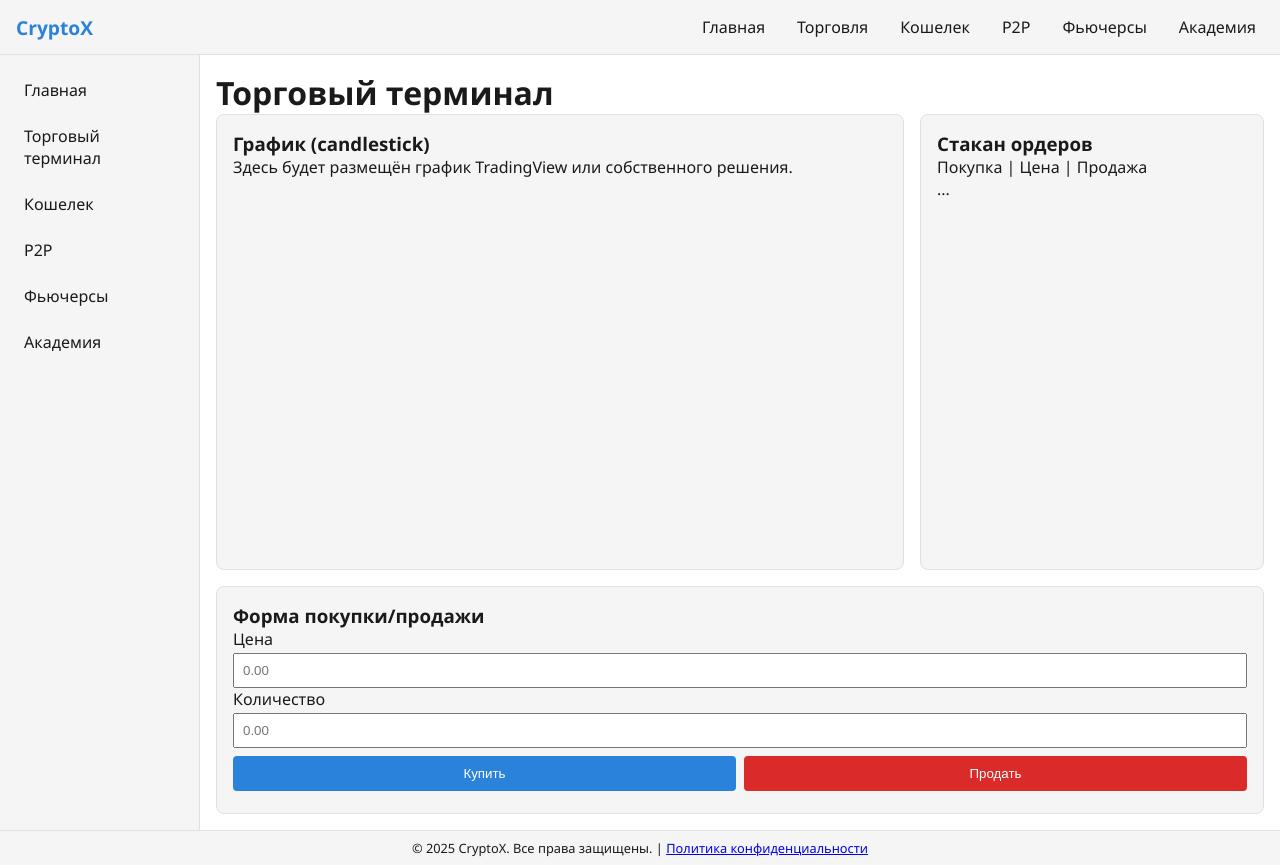
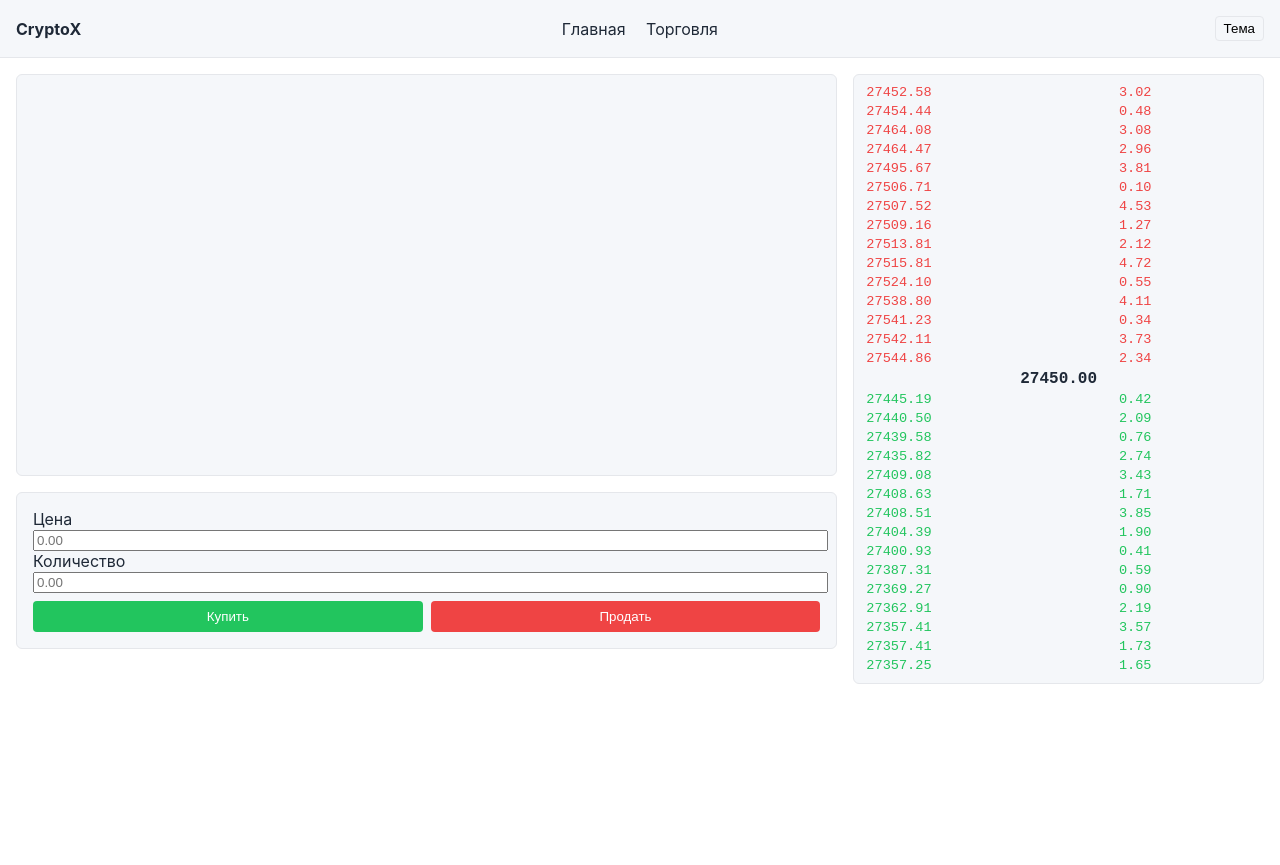
Before and after one commit to t1meofmy3nd/progect_cr, a plain HTML site: page trading.html in a window 1280 px wide. After the commit the page ends 800 px from the top, so only its background shows below. Drawn offline with Linux system fonts and the light colour scheme; a script that the page names is missing.

Commit message:
Rewrite exchange site

```diff
--- /dev/null
+++ b/script.js
@@ -0,0 +1,57 @@
+// Переключение темы
+const toggle = document.getElementById('themeToggle');
+if (toggle) {
+  const stored = localStorage.getItem('theme');
+  if (stored === 'dark') document.body.classList.add('dark');
+  toggle.addEventListener('click', () => {
+    const dark = document.body.classList.toggle('dark');
+    localStorage.setItem('theme', dark ? 'dark' : 'light');
+  });
+}
+
+// Симуляция стакана ордеров
+const askBody = document.getElementById('asks');
+const bidBody = document.getElementById('bids');
+const midEl = document.getElementById('midPrice');
+
+if (askBody && bidBody) {
+  const mid = 27450;
+
+  const rand = (min, max) => Math.random() * (max - min) + min;
+
+  function gen() {
+    const asks = [], bids = [];
+    for (let i = 0; i < 15; i++) {
+      asks.push({p: mid + rand(1, 100), v: rand(0.01, 5)});
+      bids.push({p: mid - rand(1, 100), v: rand(0.01, 5)});
+    }
+    asks.sort((a,b) => a.p - b.p);
+    bids.sort((a,b) => b.p - a.p);
+    return {asks, bids};
+  }
+
+  function render(rows, tbody, cls) {
+    rows.forEach((r, i) => {
+      let row = tbody.rows[i] || tbody.insertRow();
+      let price = row.cells[0] || row.insertCell();
+      let vol = row.cells[1] || row.insertCell();
+      if (price.textContent !== r.p.toFixed(2) || vol.textContent !== r.v.toFixed(2)) {
+        row.classList.add(cls);
+        setTimeout(() => row.classList.remove(cls), 500);
+      }
+      price.textContent = r.p.toFixed(2);
+      vol.textContent = r.v.toFixed(2);
+    });
+    while (tbody.rows.length > rows.length) tbody.deleteRow(-1);
+  }
+
+  function update() {
+    const {asks, bids} = gen();
+    render(asks, askBody, 'flash-red');
+    render(bids, bidBody, 'flash-green');
+    midEl.textContent = mid.toFixed(2);
+  }
+
+  update();
+  setInterval(update, 2000 + Math.random()*1000);
+}
--- a/style.css
+++ b/style.css
@@ -1,201 +1,152 @@
-/*
-  CSS Style for Crypto Exchange Design
-  Defines light and dark themes, responsive layout and basic styles for header, navigation,
-  charts, order book and trade form.
-*/
-
-/* Color variables for light theme */
+/* Основные переменные цвета */
 :root {
-  --color-background: #ffffff;
-  --color-surface: #f5f5f5;
-  --color-primary: #2a82da;
-  --color-secondary: #f0f3f6;
-  --color-text: #1a1a1a;
-  --color-border: #e0e0e0;
+  --bg: #ffffff;
+  --surface: #f5f7fa;
+  --text: #1f2937;
+  --border: #e5e7eb;
+  --green: #22C55E;
+  --red: #EF4444;
 }
 
-/* Dark theme overrides */
 body.dark {
-  --color-background: #131722;
-  --color-surface: #1e2434;
-  --color-primary: #2a82da;
-  --color-secondary: #252c41;
-  --color-text: #e5e5e5;
-  --color-border: #3a4566;
-}
-
-* {
-  box-sizing: border-box;
-  margin: 0;
-  padding: 0;
+  --bg: #0f172a;
+  --surface: #1e293b;
+  --text: #e2e8f0;
+  --border: #334155;
 }
 
 body {
-  font-family: 'Segoe UI', Roboto, sans-serif;
-  background-color: var(--color-background);
-  color: var(--color-text);
-  display: flex;
-  flex-direction: column;
-  min-height: 100vh;
+  margin: 0;
+  font-family: 'Inter', 'Roboto', 'Segoe UI', sans-serif;
+  background: var(--bg);
+  color: var(--text);
 }
 
 header {
-  background-color: var(--color-surface);
-  border-bottom: 1px solid var(--color-border);
-  padding: 0.5rem 1rem;
   display: flex;
   justify-content: space-between;
   align-items: center;
+  padding: 1rem;
+  border-bottom: 1px solid var(--border);
+  background: var(--surface);
 }
 
 header .logo {
-  font-size: 1.2rem;
   font-weight: bold;
-  color: var(--color-primary);
 }
 
-header nav {
+header nav a {
+  margin-right: 1rem;
+  text-decoration: none;
+  color: var(--text);
+}
+
+header button {
+  background: none;
+  border: 1px solid var(--border);
+  border-radius: 4px;
+  padding: 0.25rem 0.5rem;
+  cursor: pointer;
+}
+
+main {
+  padding: 1rem;
+}
+
+/* Главная страница */
+.home {
+  display: grid;
+  gap: 2rem;
+}
+
+.hero {
+  text-align: center;
+  padding: 2rem 1rem;
+}
+
+.hero .btn {
+  display: inline-block;
+  margin-top: 1rem;
+  padding: 0.5rem 1rem;
+  background: var(--green);
+  color: #fff;
+  border-radius: 6px;
+  text-decoration: none;
+}
+
+.tickers {
+  background: var(--surface);
+  padding: 1rem;
+  border-radius: 6px;
+  border: 1px solid var(--border);
+}
+
+.ticker-list {
   display: flex;
+  flex-wrap: wrap;
+  gap: 0.5rem;
+}
+
+.ticker {
+  padding: 0.25rem 0.5rem;
+  border: 1px solid var(--border);
+  border-radius: 4px;
+}
+
+/* Торговый терминал */
+.terminal {
+  display: grid;
+  grid-template-columns: 2fr 1fr;
   gap: 1rem;
 }
 
-nav a {
-  color: var(--color-text);
-  text-decoration: none;
-  padding: 0.5rem;
-  border-radius: 4px;
-  transition: background-color 0.2s;
+.chart {
+  background: var(--surface);
+  height: 400px;
+  border: 1px solid var(--border);
+  border-radius: 6px;
 }
 
-nav a:hover {
-  background-color: var(--color-secondary);
-}
-
-.container {
-  display: flex;
-  flex: 1;
-}
-
-aside {
-  width: 200px;
-  background-color: var(--color-surface);
-  border-right: 1px solid var(--color-border);
+.order-form {
+  background: var(--surface);
   padding: 1rem;
-}
-
-aside ul {
-  list-style: none;
-}
-
-aside li {
-  margin-bottom: 0.5rem;
-}
-
-aside a {
-  color: var(--color-text);
-  text-decoration: none;
-  display: block;
-  padding: 0.5rem;
-  border-radius: 4px;
-  transition: background-color 0.2s;
-}
-
-aside a:hover {
-  background-color: var(--color-secondary);
-}
-
-main {
-  flex: 1;
-  padding: 1rem;
-  display: flex;
-  flex-direction: column;
-}
-
-/* Dashboard / Home page components */
-.home-grid {
-  display: grid;
-  grid-template-columns: repeat(auto-fit, minmax(250px, 1fr));
-  gap: 1rem;
-}
-
-.card {
-  background-color: var(--color-surface);
-  border: 1px solid var(--color-border);
-  border-radius: 8px;
-  padding: 1rem;
-}
-
-.card h3 {
-  margin-bottom: 0.5rem;
-}
-
-/* Trading page layout */
-.trading-container {
-  display: grid;
-  grid-template-areas:
-    'chart order-book'
-    'trade-form trade-form';
-  grid-template-columns: 2fr 1fr;
-  grid-template-rows: 2fr 1fr;
-  gap: 1rem;
-  height: calc(100vh - 100px);
-}
-
-.chart {
-  grid-area: chart;
-  background-color: var(--color-surface);
-  border: 1px solid var(--color-border);
-  border-radius: 8px;
-  padding: 1rem;
+  border: 1px solid var(--border);
+  border-radius: 6px;
+  margin-top: 1rem;
 }
 
 .order-book {
-  grid-area: order-book;
-  background-color: var(--color-surface);
-  border: 1px solid var(--color-border);
-  border-radius: 8px;
-  padding: 1rem;
-  overflow-y: auto;
+  background: var(--surface);
+  border: 1px solid var(--border);
+  border-radius: 6px;
+  padding: 0.5rem;
+  font-family: 'Courier New', monospace;
 }
 
-.trade-form {
-  grid-area: trade-form;
-  background-color: var(--color-surface);
-  border: 1px solid var(--color-border);
-  border-radius: 8px;
-  padding: 1rem;
-  display: flex;
-  flex-direction: column;
+.order-book table {
+  width: 100%;
+  border-collapse: collapse;
+  font-size: 0.85rem;
 }
 
-/* Mobile responsiveness */
+.order-book td {
+  padding: 2px 4px;
+}
+
+.order-book .asks td { color: var(--red); }
+.order-book .bids td { color: var(--green); }
+
+.mid {
+  text-align: center;
+  font-weight: bold;
+  padding: 2px;
+}
+
+.flash-red { background: rgba(239, 68, 68, 0.2); transition: background 0.6s; }
+.flash-green { background: rgba(34, 197, 94, 0.2); transition: background 0.6s; }
+
 @media (max-width: 768px) {
-  .container {
-    flex-direction: column;
-  }
-  aside {
-    width: 100%;
-    border-right: none;
-    border-bottom: 1px solid var(--color-border);
-  }
-  .trading-container {
-    grid-template-areas:
-      'chart'
-      'order-book'
-      'trade-form';
+  .terminal {
     grid-template-columns: 1fr;
-    grid-template-rows: auto;
-  }
-  .order-book, .trade-form, .chart {
-    height: auto;
   }
 }
-
-/* Footer */
-footer {
-  background-color: var(--color-surface);
-  border-top: 1px solid var(--color-border);
-  padding: 0.5rem 1rem;
-  text-align: center;
-  font-size: 0.8rem;
-}
--- a/trading.html
+++ b/trading.html
@@ -3,7 +3,7 @@
 <head>
   <meta charset="UTF-8">
   <meta name="viewport" content="width=device-width, initial-scale=1.0">
-  <title>Crypto Exchange – Торговый терминал</title>
+  <title>CryptoX – Торговый терминал</title>
   <link rel="stylesheet" href="style.css">
 </head>
 <body>
@@ -12,64 +12,47 @@
     <nav>
       <a href="index.html">Главная</a>
       <a href="trading.html" class="active">Торговля</a>
-      <a href="#">Кошелек</a>
-      <a href="#">P2P</a>
-      <a href="#">Фьючерсы</a>
-      <a href="#">Академия</a>
     </nav>
+    <button id="themeToggle">Тема</button>
   </header>
-  <div class="container">
-    <aside>
-      <ul>
-        <li><a href="index.html">Главная</a></li>
-        <li><a href="trading.html">Торговый терминал</a></li>
-        <li><a href="#">Кошелек</a></li>
-        <li><a href="#">P2P</a></li>
-        <li><a href="#">Фьючерсы</a></li>
-        <li><a href="#">Академия</a></li>
-      </ul>
-    </aside>
-    <main>
-      <h1>Торговый терминал</h1>
-      <div class="trading-container">
-        <div class="chart">
-          <h3>График (candlestick)</h3>
-          <p>Здесь будет размещён график TradingView или собственного решения.</p>
-        </div>
-        <div class="order-book">
-          <h3>Стакан ордеров</h3>
+
+  <main class="terminal">
     <div>
-            <p>Покупка | Цена | Продажа</p>
-            <p>...</p>
-          </div>
-        </div>
-        <div class="trade-form">
-          <h3>Форма покупки/продажи</h3>
+      <div id="chart" class="chart"></div>
+      <div class="order-form">
         <label>Цена
-            <input type="number" placeholder="0.00" style="width:100%; padding:0.5rem; margin-top:0.2rem;">
+          <input type="number" placeholder="0.00" style="width:100%;">
         </label>
         <label>Количество
-            <input type="number" placeholder="0.00" style="width:100%; padding:0.5rem; margin-top:0.2rem;">
+          <input type="number" placeholder="0.00" style="width:100%;">
         </label>
-          <div style="display:flex; gap:0.5rem; margin-top:0.5rem;">
-            <button style="flex:1; padding:0.6rem; background-color:var(--color-primary); color:#fff; border:none; border-radius:4px;">Купить</button>
-            <button style="flex:1; padding:0.6rem; background-color:#da2a2a; color:#fff; border:none; border-radius:4px;">Продать</button>
+        <div style="margin-top:0.5rem; display:flex; gap:0.5rem;">
+          <button style="flex:1;background:var(--green);color:#fff;border:none;border-radius:4px;padding:0.5rem;">Купить</button>
+          <button style="flex:1;background:var(--red);color:#fff;border:none;border-radius:4px;padding:0.5rem;">Продать</button>
         </div>
       </div>
     </div>
+    <div class="order-book" id="orderBook">
+      <div class="book">
+        <table class="asks"><tbody id="asks"></tbody></table>
+        <div class="mid" id="midPrice"></div>
+        <table class="bids"><tbody id="bids"></tbody></table>
+      </div>
+    </div>
   </main>
-  </div>
-  <footer>
-    © 2025 CryptoX. Все права защищены. | <a href="#">Политика конфиденциальности</a>
-  </footer>
+
+  <script src="https://s3.tradingview.com/tv.js"></script>
   <script>
-    // Темповые функции для переключения тем (демонстрация)
-    const currentTheme = localStorage.getItem('theme');
-    if (currentTheme === 'dark') document.body.classList.add('dark');
-    function toggleTheme() {
-      document.body.classList.toggle('dark');
-      localStorage.setItem('theme', document.body.classList.contains('dark') ? 'dark' : 'light');
-    }
+    new TradingView.widget({
+      container_id: 'chart',
+      width: '100%',
+      height: '100%',
+      symbol: 'BINANCE:BTCUSDT',
+      interval: '60',
+      theme: document.body.classList.contains('dark') ? 'dark' : 'light',
+      locale: 'ru'
+    });
   </script>
+  <script src="script.js"></script>
 </body>
 </html>
```
Also changed, not shown: index.html (+20 -53 lines). Lines whose indentation alone changed are shown as unchanged.
